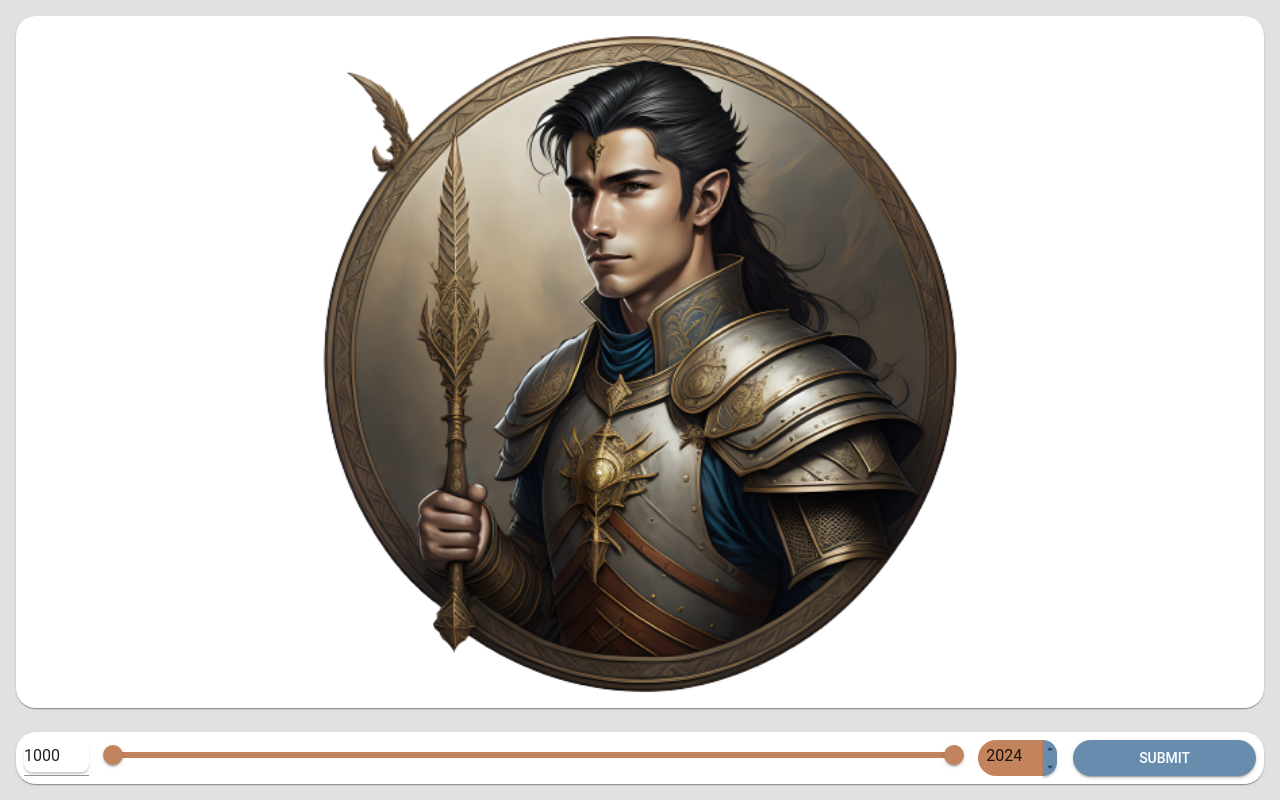
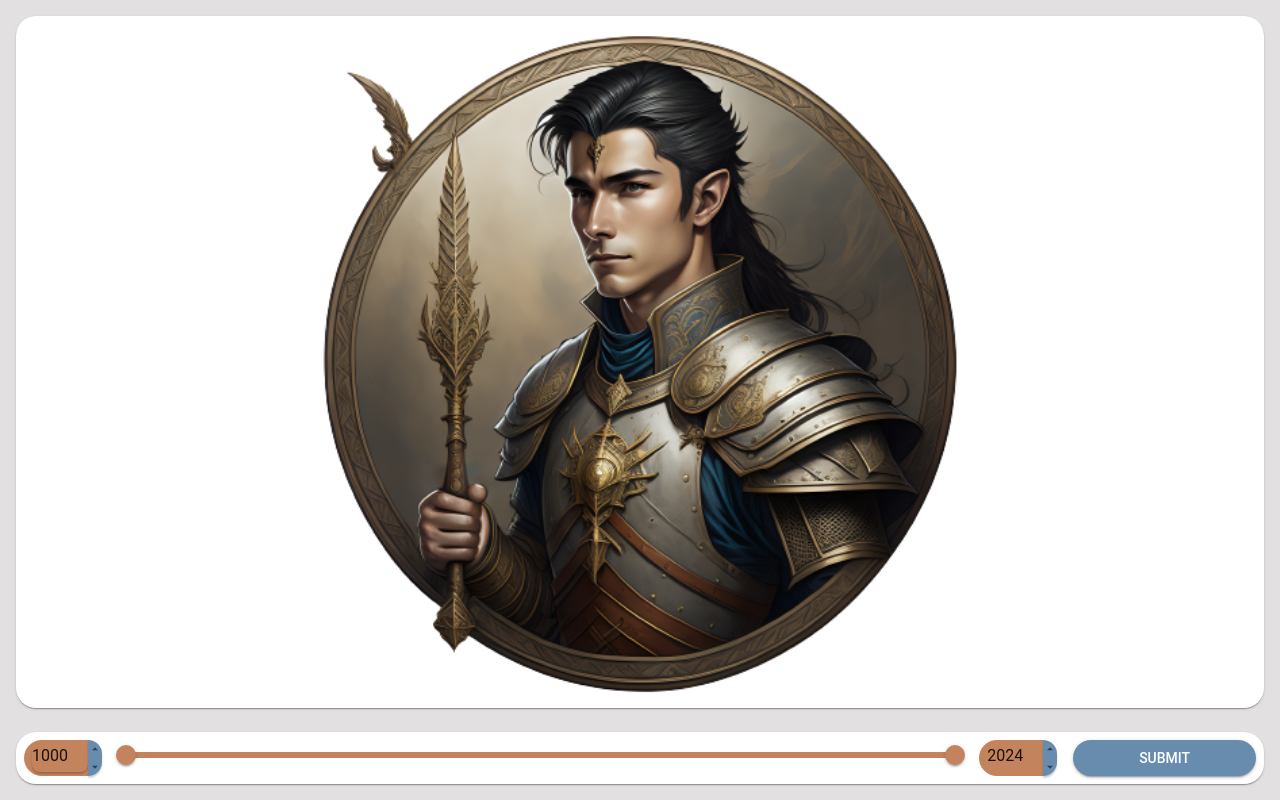
Before and after one commit to FBLordn/DateTheMap, a React (Vite) app: page / in a window 1280 px wide. Built offline with nearby package versions, Linux system fonts and the light colour scheme.

Commit message:
Take out debug log and change event type. (s.e.-FBL)

```diff
--- a/src/components/IncrementInput.tsx
+++ b/src/components/IncrementInput.tsx
@@ -14,7 +14,6 @@ interface IncrementInputProps {
 
 
 export default function IncrementInput(props: InputProps & IncrementInputProps) {
-    console.log(props.value)
     const [value, setValue] = React.useState(props.value as number)
     const theme = useTheme();
     const step = React.useMemo(() => (props.inputProps?.step || 1), [props.inputProps])
--- a/src/pages/game_layout/YearSelection.tsx
+++ b/src/pages/game_layout/YearSelection.tsx
@@ -47,7 +47,7 @@ export default function YearSelection({sx = [], callbackFunction, children }: Li
     handleSliderChange(event as unknown as Event, '' ? 0 : Number(event.target.value), 0)
   };
 
-  const handleMaxInputChange = (event: React.ChangeEvent<HTMLInputElement>) => {
+  const handleMaxInputChange = (event: SyntheticIncrementEvent) => {
     handleSliderChange(event as unknown as Event, '' ? 0 : Number(event.target.value), 1)
   };
 
@@ -63,10 +63,11 @@ export default function YearSelection({sx = [], callbackFunction, children }: Li
       sx={sx}
     >
 
-      <Input
+      <IncrementInput
         value={value[0]}
         size="small"
         sx={{minWidth:65}}
+        //@ts-ignore
         onChange={handleMinInputChange}
         inputProps={{
           step: 5,
@@ -94,6 +95,7 @@ export default function YearSelection({sx = [], callbackFunction, children }: Li
         value={value[1]}
         size="small"
         sx={{minWidth:65}}
+        //@ts-ignore
         onChange={handleMaxInputChange}
         inputProps={{
           step: 5,
```
